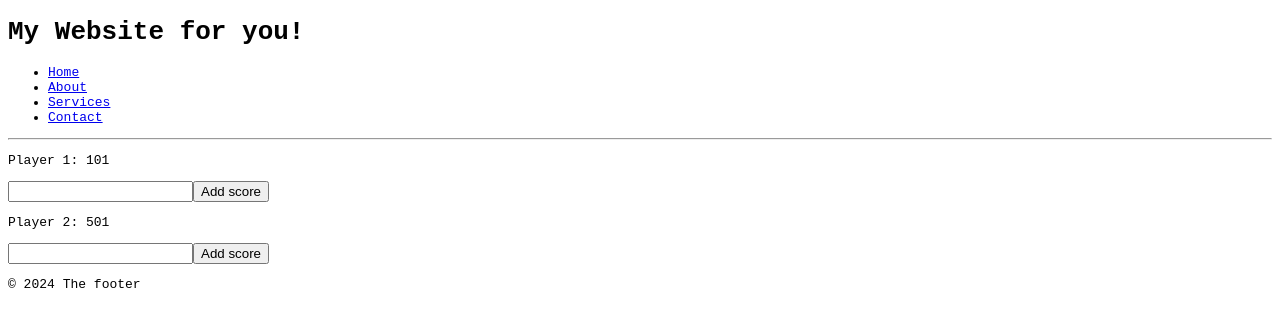
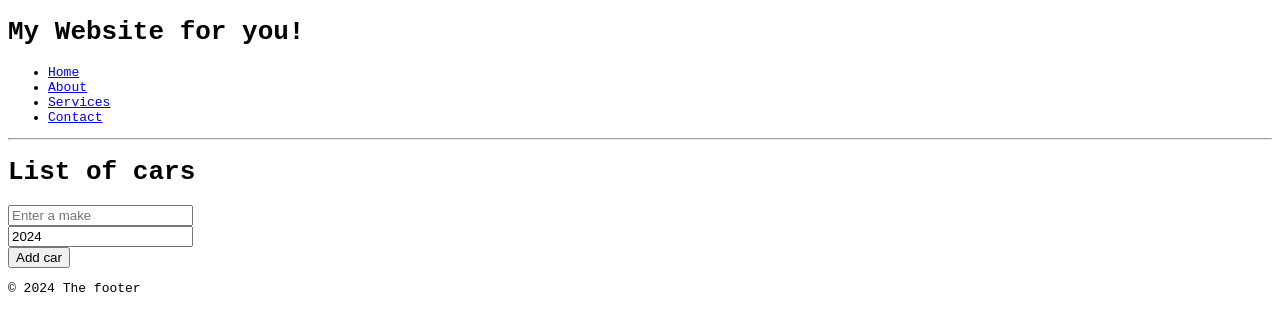
Before and after one commit to taylorPat/react, a React (Vite) app in the folder my-react-app/: page / in a window 1280 px wide. Shown: the top 330 px of the page. Built offline with nearby package versions, Linux system fonts and the light colour scheme.

Commit message:
feat: onclick and onchange events with useStatus (list of cars)

```diff
--- a/my-react-app/src/App.jsx
+++ b/my-react-app/src/App.jsx
@@ -1,11 +1,11 @@
 import Header from './Header.jsx'
 import Footer from './Footer.jsx'
-import UseStateComp from './UseStateComp.jsx'
+import CarList from './CarList.jsx'
 
 function App() {
   return( <>
             <Header/>
-            <UseStateComp />
+            <CarList />
             <Footer/>
           </>)
 }
--- /dev/null
+++ b/my-react-app/src/CarList.jsx
@@ -0,0 +1,38 @@
+import { useState } from "react"
+
+function CarList() {
+    const [cars, setCars] = useState([]);
+    const [carMake, setCarMake] = useState("");
+    const [carYear, setCarYear] = useState(new Date().getFullYear());
+
+    function handleMakeChange(e) {
+        setCarMake(e.target.value)
+    }
+
+    function handleYearChange(e) {
+        setCarYear(e.target.value)
+    }
+
+    function addCar() {
+        const newCar = {make: carMake, year: carYear};
+        setCars(c => [...c, newCar]);
+        setCarMake("");
+        setCarYear(new Date().getFullYear());
+    }
+
+    function removeItem(index) {
+        setCars(c => c.filter((car, i) => i !== index))
+    }
+
+    return( <div>
+                <h1>List of cars</h1>
+                <input type="text" value={carMake} placeholder="Enter a make" onChange={handleMakeChange} /><br/>
+                <input type="number" value={carYear} placeholder="Enter a year" onChange={handleYearChange}/><br/>
+                <button onClick={addCar}>Add car</button>
+                <ul>
+                    {cars.map((car, index) => <li key={index} onClick={() => removeItem(index)}>{car.year}, {car.make}</li>)}
+                </ul>
+            </div>)
+}
+
+export default CarList
```
